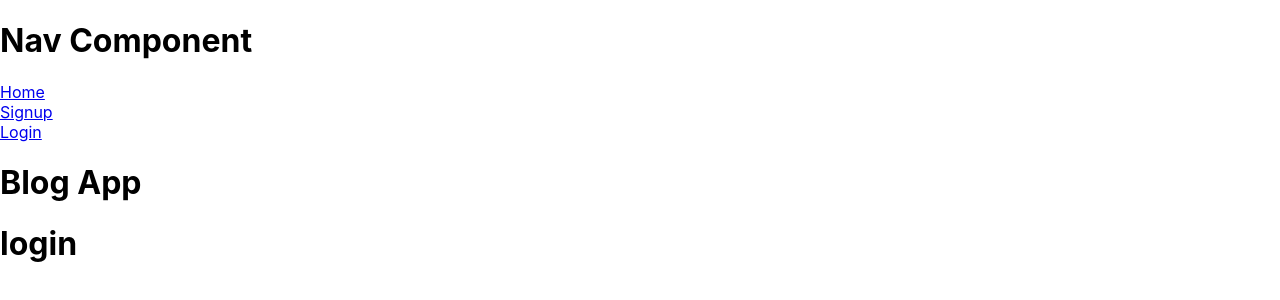
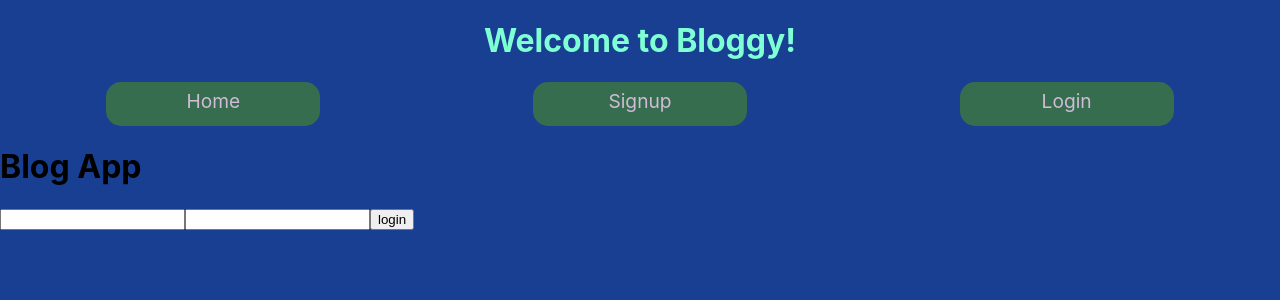
Before and after one commit to Gregorio-Moreta/ruby_blog_project_4_frontend, a React (Create React App) app: page /auth/login in a window 1280 px wide. Shown: the top 300 px of the page. Built offline with nearby package versions, Linux system fonts and the light colour scheme.

Commit message:
jwt authentication recieved token and successfully created user

```diff
--- a/src/App.js
+++ b/src/App.js
@@ -8,6 +8,7 @@ import Nav from "./components/nav";
 //  Import components from React Router
 import { Route, Switch } from "react-router-dom";
 //import { AppState } from "./AppState";
+
 
 function App(props) {
 
--- a/src/AppState.jsx
+++ b/src/AppState.jsx
@@ -4,19 +4,68 @@ import { useContext, useReducer } from "react"
 //  Initial State
 
 const initialState = {
-     url: "https://ruby-react-blog-project-4.herokuapp.com"
+     url: "https://ruby-react-blog-project-4.herokuapp.com",
+     token: null,
+     username: null,
 }
 
 //  Reducer Function - big function that handles all situations
 //  action = {type: ", payload: ---"}
 const reducer = (state, action) => {
-//   Switch is based on action type function will do different things and change state
-    switch(action.type){
+    let newState
+    switch (action.type) {
+        case "auth":
+            newState = { ...state, ...action.payload }
+            return newState
+            break
         default:
             return state
+            break
     }
+}
 
-}
+
+//   Switch is based on action type function will do different things and change state
+    // switch(action.type){
+    //     case "signup":
+    //         fetch(state.url + "/users/", {
+    //             method: "post",
+    //                 headers: {
+    //                     "content-type": "application/json"
+    //                 },
+    //                 body: JSON.stringify(action.payload)
+    //                 })
+    //     .then((response) => response.json())
+    //     .then((user) => {
+    //         return {
+    //             ...state,
+    //             token: user.token,
+    //             username: user.username,
+    //         }
+    // })
+    // break
+    // case "login":
+    //     fetch(state.url + "/login/", {
+    //         method: "post",
+    //             headers: {
+    //                 "content-type": "application/json"
+    //             },
+    //             body: JSON.stringify(action.payload)
+    //             })
+    // .then((response) => response.json())
+    // .then((user) => {
+    //     return {
+    //         ...state,
+    //         token: user.token,
+    //         username: user.username
+    //         }
+    //     })
+        // break
+        // default:
+        //     return state
+    //}
+
+// }
 
 //  AppContext - creates a context object - object that provides the state to everything
 const AppContext = React.createContext(null)
--- a/src/components/nav.jsx
+++ b/src/components/nav.jsx
@@ -3,7 +3,7 @@ import {Link} from "react-router-dom";
 
 const Nav = (props) => {
     return <header>
-        <h1>Nav Component</h1>
+        <h1>Welcome to Bloggy!</h1>
         <nav>
             <Link to="/">
                 <div>Home</div>
--- a/src/index.css
+++ b/src/index.css
@@ -1,4 +1,39 @@
+header {
+  text-align: center;
+}
+
+header h1 {
+  color: aquamarine;
+}
+
+header nav {
+  display: flex;
+  justify-content: space-around;
+}
+
+header nav a {
+  color: blue;
+  text-decoration: none;
+}
+
+header nav div {
+  font-size: larger;
+  border-radius: 15px;
+  background-color: rgb(53, 109, 78);
+  color: rgb(208, 188, 214);
+  width: 200px;
+  height: 30px;
+  transition: background-color .2s, color .2s;
+  padding: 7px;
+}
+
+header nav div:hover {
+  background-color: antiquewhite;
+  color: aqua;
+}
+
 body {
+  background-color: rgb(24, 63, 145);
   margin: 0;
   font-family: -apple-system, BlinkMacSystemFont, 'Segoe UI', 'Roboto', 'Oxygen',
     'Ubuntu', 'Cantarell', 'Fira Sans', 'Droid Sans', 'Helvetica Neue',
--- a/src/pages/Auth.js
+++ b/src/pages/Auth.js
@@ -1,10 +1,79 @@
 import React from "react";
+import { useAppState } from "../AppState";
+import {useState} from "react";
 
 const Auth = (props) => {
+    const type = props.match.params.form
+    const [formData, setFormData] = React.useState({
+        username: "",
+        password: "",
+    })
+    const [userData, setUserData] = React.useState(null)
+    const { state, dispatch } = useAppState()
+    console.log(state)
 
-    const type = props.match.params.form
+    React.useEffect(() => {
+        if (userData){
+            console.log(userData)
+            const { token, user } = userData
+            dispatch({type: "auth", payload: { token, username: user.username } })
+       }
+   }, [userData])
 
-    return <h1>{type}</h1>;
+    const actions = {
+        signup: () => {
+            return fetch(state.url + "/users", {
+                method: "post",
+                headers: {
+                    "Content-Type": "application/json"
+                },
+                body: JSON.stringify(formData),
+            }).then((response) => response.json())
+        },
+        login: () => {
+            return fetch(state.url + "/login", {
+            method: "post",
+            headers: {
+                "Content-Type": "application/json"
+            },
+            body: JSON.stringify(formData),
+        }).then((response) => response.json())
+        }
+    }
+
+    const handleChange = (event) => {
+        setFormData({...formData, [event.target.name] : event.target.value})
+    }
+
+    const handleSubmit = (event) => {
+        event.preventDefault()
+        actions[type]().then((data) => {
+            setUserData(data)
+        })
+    }
+
+    return (
+    <div>
+        <form onSubmit={handleSubmit}>
+            <input
+                type="text"
+                name="username"
+                value={formData.username}
+                onChange={handleChange}
+            />
+            <input
+                type="password"
+                name="password"
+                value={formData.password}
+                onChange={handleChange}
+            />
+            <input
+                type="submit"
+                value={type}
+            />
+        </form>
+    </div>
+    );
 };
 
 export default Auth;
```
